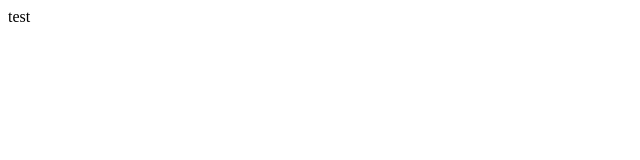
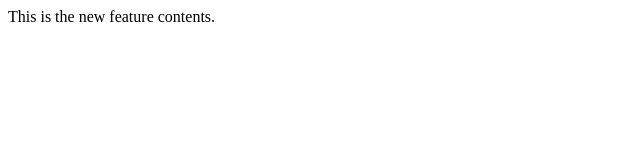
Before and after one commit to lrosete/lecture1, a plain HTML site: page index.html in a window 1280 px wide. Shown: the whole page, without its empty margins (0-640 px from the left). Drawn offline with Linux system fonts and the light colour scheme.

Commit message:
Added new feature contents

```diff
--- a/index.html
+++ b/index.html
@@ -6,6 +6,6 @@
     <title>Test</title>
   </head>
   <body>
-    test
+    This is the new feature contents.
   </body>
 </html>
```
